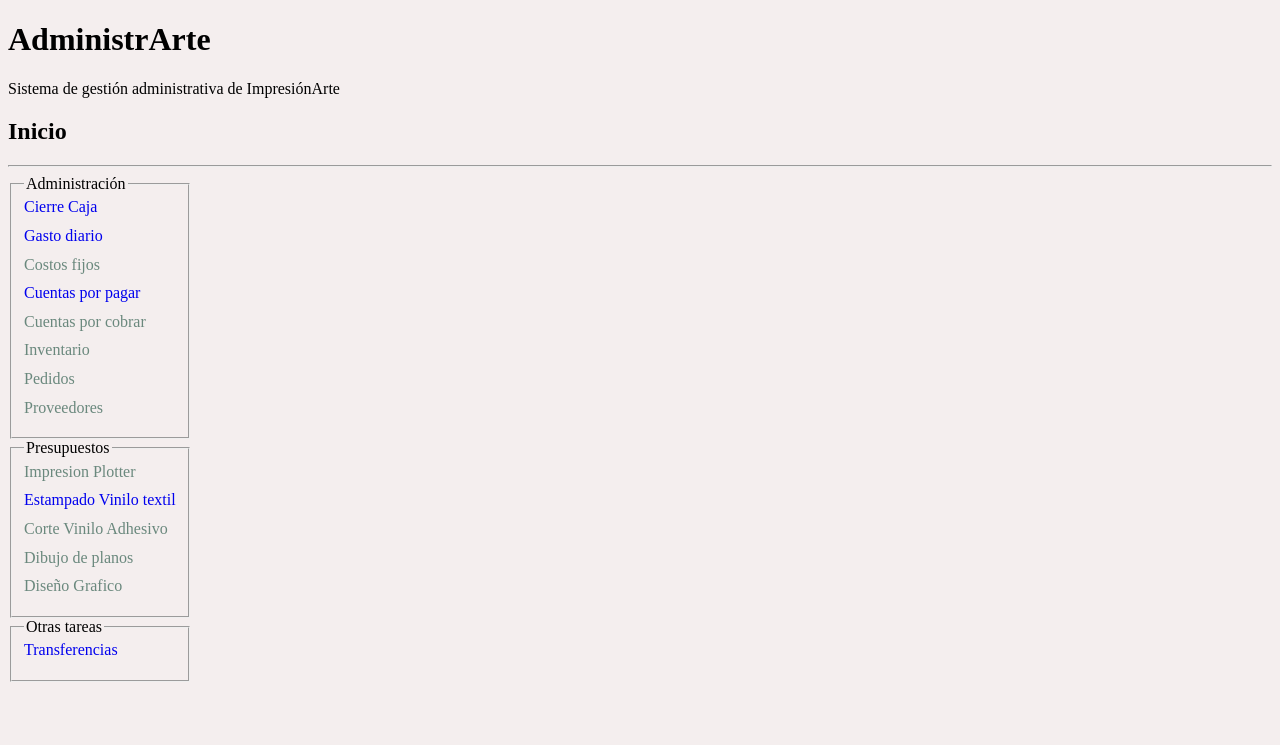
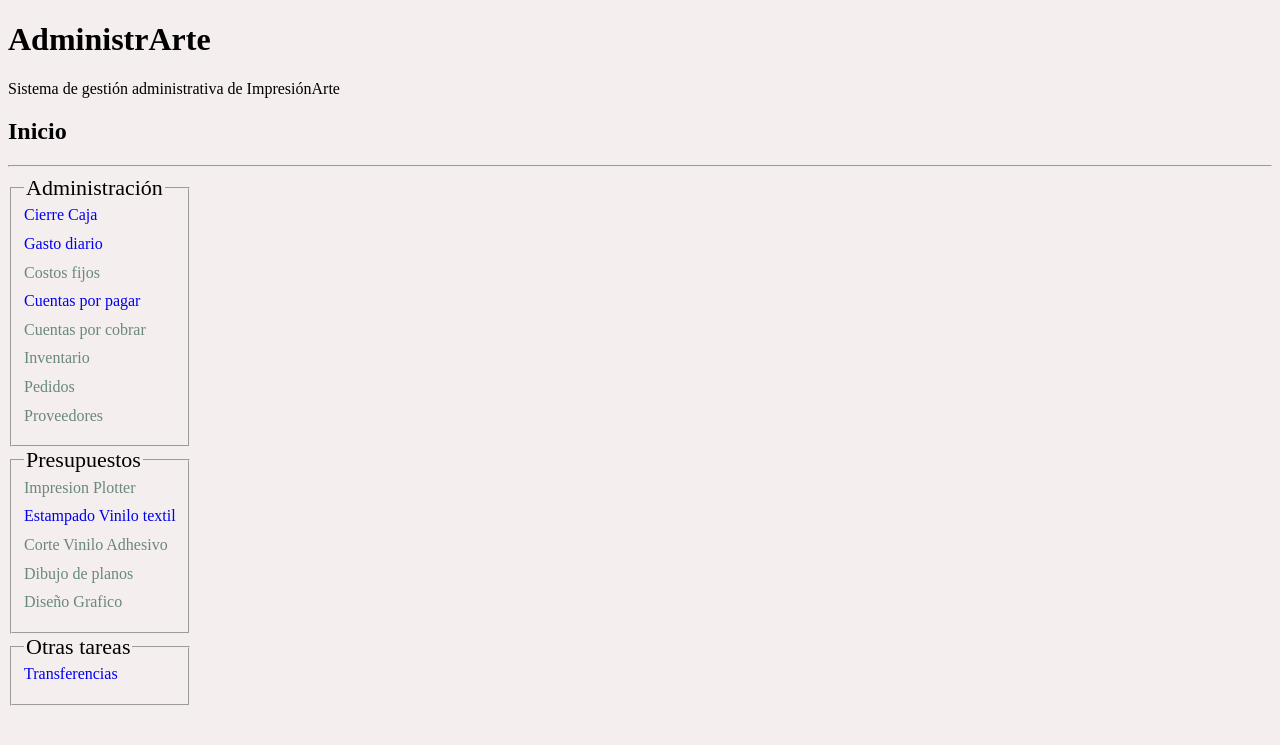
Before and after one commit to Pablisnky/AdministrArte, a PHP site: page / in a window 1280 px wide. Shown: the top 745 px of the page. Run offline with PHP 8.4, Linux system fonts and the light colour scheme.

Commit message:
Se modifico la clase de la etiqueta legend, ahora se generó una clase llamada .legend_1

```diff
--- a/index.php
+++ b/index.php
@@ -26,7 +26,7 @@
 		</div>
 		<div>
 			<fieldset class="fieldset_1">
-				<legend>Administración</legend>
+				<legend class="legend_1"> Administración</legend>
 				<a class="a_2" href="vista/Cierre_Caja.php?pagina=Cierre caja" id="CierreCaja" value="Cierre_Caja">Cierre Caja</a>
 				<br>
 				<a class="a_2" href="vista/Gastos.php?pagina=Gastos" id="Gastos" value="Gastos">Gasto diario</a>
@@ -44,7 +44,7 @@
 				<a class="a_3" href="" id="Proveedores" value="Proveedores">Proveedores</a>
 			</fieldset>
 			<fieldset class="fieldset_1">
-				<legend>Presupuestos</legend>
+				<legend class="legend_1">Presupuestos</legend>
 				<a class="a_3" href="vista/Impresion.php?pagina=Impresión" name="presupuesto" id="ImpresionPlotter" value="Impresion_Plotter">Impresion Plotter</a>
 				<br>
 				<a class="a_2"  href="vista/Estampados.php?pagina=Estampados" name="presupuesto" id="EstampadoVinilo" value="Estampado_Vinilo">Estampado Vinilo textil</a>
@@ -56,7 +56,7 @@
 				<a class="a_3"  href="" name="presupuesto" id="DiseñoGrafico" value="Diseño_Grafico">Diseño Grafico</a>
 			</fieldset>
 			<fieldset class="fieldset_1">
-				<legend>Otras tareas</legend>
+				<legend class="legend_1">Otras tareas</legend>
 				<a class="a_2" href="vista/Transferencia.php?pagina=Transferencias" name="transferencia" id="Transferencia" value="Transferencias">Transferencias</a>
 			</fieldset>
 		</div>
```
